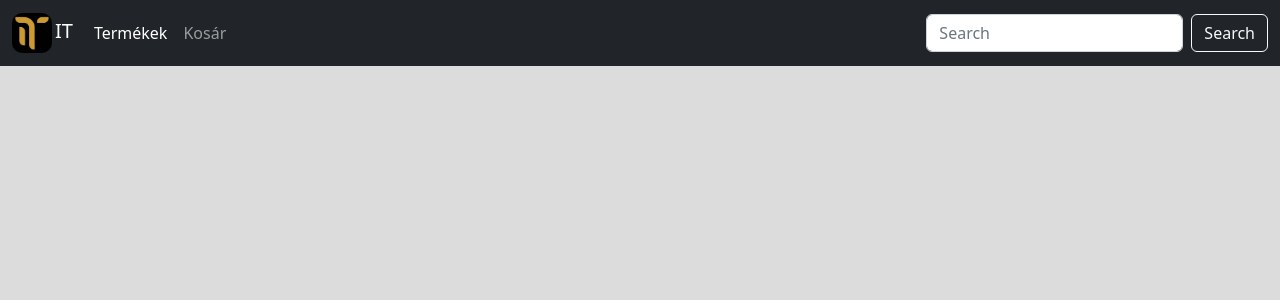
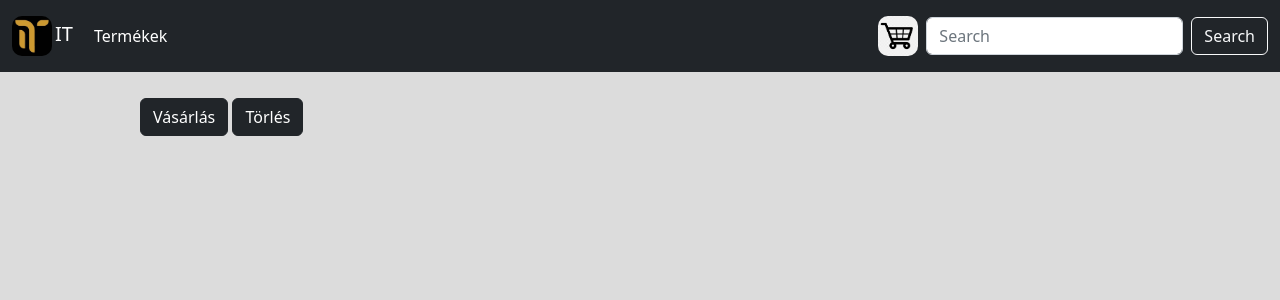
Before and after one commit to SagiDaniel/Webshop, a PHP site: page /kosar.html in a window 1280 px wide. Shown: the top 300 px of the page. Run offline with PHP 8.4, Linux system fonts and the light colour scheme.

Commit message:
vasarlas kezdete

```diff
--- a/kosar.html
+++ b/kosar.html
@@ -1,27 +1,35 @@
 <!DOCTYPE html>
 <html lang="hu">
+
 <head>
     <meta charset="UTF-8">
     <meta http-equiv="X-UA-Compatible" content="IE=edge">
     <meta name="viewport" content="width=device-width, initial-scale=1.0">
-    <link href="https://cdn.jsdelivr.net/npm/bootstrap@5.2.2/dist/css/bootstrap.min.css" rel="stylesheet" integrity="sha384-Zenh87qX5JnK2Jl0vWa8Ck2rdkQ2Bzep5IDxbcnCeuOxjzrPF/et3URy9Bv1WTRi" crossorigin="anonymous">
+    <link href="https://cdn.jsdelivr.net/npm/bootstrap@5.2.2/dist/css/bootstrap.min.css" rel="stylesheet"
+        integrity="sha384-Zenh87qX5JnK2Jl0vWa8Ck2rdkQ2Bzep5IDxbcnCeuOxjzrPF/et3URy9Bv1WTRi" crossorigin="anonymous">
     <link rel="stylesheet" href="src/css/style.css">
     <title>Kosár</title>
 </head>
+
 <body>
     <nav class="navbar navbar-expand-lg navbar-dark bg-dark">
         <div class="container-fluid">
             <a class="navbar-brand" href="index.html"><img src="src/img/logo.jpg" alt="">IT</a>
-        <button class="navbar-toggler" type="button" data-bs-toggle="collapse" data-bs-target="#navbarSupportedContent" aria-controls="navbarSupportedContent" aria-expanded="false" aria-label="Toggle navigation">
+            <button class="navbar-toggler" type="button" data-bs-toggle="collapse"
+                data-bs-target="#navbarSupportedContent" aria-controls="navbarSupportedContent" aria-expanded="false"
+                aria-label="Toggle navigation">
                 <span class="navbar-toggler-icon"></span>
             </button>
             <div class="collapse navbar-collapse" id="navbarSupportedContent">
-        <ul class="navbar-nav me-auto mb-2 mb-lg-0">
+                <ul class="navbar-nav me-auto ">
                     <li class="nav-item">
                         <a class="nav-link active" aria-current="page" href="termekek.html">Termékek</a>
                     </li>
+                </ul>
+                <ul class="navbar-nav  mb-2 mb-lg-0 d-flex justify-content-end">
                     <li class="nav-item">
-            <a class="nav-link" href="kosar.html">Kosár</a>
+                        <a class="nav-link" id="kosar" href="kosar.html"><img src="src/img/kosar2.png" alt="kosár"
+                                title="Kosár"></a>
                     </li>
                 </ul>
                 <form class="d-flex" role="search">
@@ -31,7 +39,108 @@
             </div>
         </div>
     </nav>
+    <div class="container">
 
-    <script src="https://cdn.jsdelivr.net/npm/bootstrap@5.2.2/dist/js/bootstrap.bundle.min.js" integrity="sha384-OERcA2EqjJCMA+/3y+gxIOqMEjwtxJY7qPCqsdltbNJuaOe923+mo//f6V8Qbsw3" crossorigin="anonymous"></script><script src="src/js/script.js"></script>
+        <div class="modal" tabindex="-1">
+            <div class="modal-dialog">
+                <div class="modal-content">
+                    <div class="modal-header">
+                        <h5 class="modal-title">Modal title</h5>
+                        <button type="button" class="btn-close" data-bs-dismiss="modal" aria-label="Close"></button>
+                    </div>
+                    <div class="modal-body">
+                        <p>Modal body text goes here.</p>
+                    </div>
+                    <div class="modal-footer">
+                        <button type="button" class="btn btn-secondary" data-bs-dismiss="modal">Close</button>
+                        <button type="button" class="btn btn-primary">Save changes</button>
+                    </div>
+                </div>
+            </div>
+        </div>
+
+<button type="button" class="btn btn-dark" data-bs-toggle="modal" data-bs-target="#exampleModal1">
+    Vásárlás
+  </button>
+
+  <div class="modal fade" id="exampleModal1" tabindex="-1" aria-labelledby="exampleModalLabel" aria-hidden="true">
+    <div class="modal-dialog">
+      <div class="modal-content">
+        <div class="modal-header">
+          <h1 class="modal-title fs-5" id="exampleModalLabel">Vásárlás</h1>
+          <button type="button" class="btn-close" data-bs-dismiss="modal" aria-label="Close"></button>
+        </div>
+        <div class="modal-body">
+            <form>
+                <div class="mb-3">
+                  <label for="exampleInputEmail1" class="form-label">Email address</label>
+                  <input type="email" class="form-control" id="exampleInputEmail1" aria-describedby="emailHelp">
+                  <div id="emailHelp" class="form-text">We'll never share your email with anyone else.</div>
+                </div>
+                <div class="mb-3">
+                  <label for="exampleInputPassword1" class="form-label">Password</label>
+                  <input type="password" class="form-control" id="exampleInputPassword1">
+                </div>
+                <div class="mb-3 form-check">
+                  <input type="checkbox" class="form-check-input" id="exampleCheck1">
+                  <label class="form-check-label" for="exampleCheck1">Nem vagyok robot</label>
+                </div>
+              </form>
+        </div>
+        <div class="modal-footer">
+          <button type="button" class="btn btn-secondary" data-bs-dismiss="modal">Bezár</button>
+          <button type="button" class="btn btn-success" id="vasarlas" onclick="vasarlas()" data-bs-dismiss="modal" >Vásárlás</button>
+        </div>
+      </div>
+    </div>
+  </div>
+
+
+        <button type="button" class="btn btn-dark" data-bs-toggle="modal" data-bs-target="#exampleModal">
+            Törlés
+        </button>
+        <svg xmlns="http://www.w3.org/2000/svg" style="display: none;">
+            <symbol id="check-circle-fill" viewBox="0 0 16 16">
+                <path
+                    d="M16 8A8 8 0 1 1 0 8a8 8 0 0 1 16 0zm-3.97-3.03a.75.75 0 0 0-1.08.022L7.477 9.417 5.384 7.323a.75.75 0 0 0-1.06 1.06L6.97 11.03a.75.75 0 0 0 1.079-.02l3.992-4.99a.75.75 0 0 0-.01-1.05z" />
+            </symbol>
+            <symbol id="info-fill" viewBox="0 0 16 16">
+                <path
+                    d="M8 16A8 8 0 1 0 8 0a8 8 0 0 0 0 16zm.93-9.412-1 4.705c-.07.34.029.533.304.533.194 0 .487-.07.686-.246l-.088.416c-.287.346-.92.598-1.465.598-.703 0-1.002-.422-.808-1.319l.738-3.468c.064-.293.006-.399-.287-.47l-.451-.081.082-.381 2.29-.287zM8 5.5a1 1 0 1 1 0-2 1 1 0 0 1 0 2z" />
+            </symbol>
+            <symbol id="exclamation-triangle-fill" viewBox="0 0 16 16">
+                <path
+                    d="M8.982 1.566a1.13 1.13 0 0 0-1.96 0L.165 13.233c-.457.778.091 1.767.98 1.767h13.713c.889 0 1.438-.99.98-1.767L8.982 1.566zM8 5c.535 0 .954.462.9.995l-.35 3.507a.552.552 0 0 1-1.1 0L7.1 5.995A.905.905 0 0 1 8 5zm.002 6a1 1 0 1 1 0 2 1 1 0 0 1 0-2z" />
+            </symbol>
+        </svg>
+        <div class="modal fade" id="exampleModal" tabindex="-1" aria-labelledby="exampleModalLabel" aria-hidden="true">
+            <div class="modal-dialog">
+                <div class="modal-content">
+                    <div class="modal-header">
+                        <h1 class="modal-title fs-5" id="exampleModalLabel">
+                            <div class="alert alert-danger d-flex align-items-center" role="alert">
+                                <svg class="bi flex-shrink-0 me-2" role="img" aria-label="Danger:">
+                                    <use xlink:href="#exclamation-triangle-fill" />
+                                </svg>
+                                <div>
+                                    Biztosan törli?
+                                </div>
+                            </div>
+                        </h1>
+                    </div>
+                    <div class="modal-footer">
+                        <button type="button" class="btn btn-secondary" data-bs-dismiss="modal">Nem</button>
+                        <button type="button" class="btn btn-danger" onclick="torles()" data-bs-dismiss="modal">Igen</button>
+                    </div>
+                </div>
+            </div>
+        </div>
+    </div>
+    <script src="https://cdn.jsdelivr.net/npm/bootstrap@5.2.2/dist/js/bootstrap.bundle.min.js"
+        integrity="sha384-OERcA2EqjJCMA+/3y+gxIOqMEjwtxJY7qPCqsdltbNJuaOe923+mo//f6V8Qbsw3"
+        crossorigin="anonymous"></script>
+    <script src="src/js/script.js"></script>
+
 </body>
+
 </html>
--- a/src/css/style.css
+++ b/src/css/style.css
@@ -4,6 +4,7 @@ body {
 .container{
     margin-left: 10%;
     margin-right: 10%;
+    margin-top: 2%;
 }
 span {
     float: right;
@@ -26,11 +27,14 @@ span {
         "reklam"
         "leiras";
 }
-
+svg{
+  width: 10%;
+  height: 10%;
+  filter: invert(18%) sepia(64%) saturate(4808%) hue-rotate(353deg) brightness(97%) contrast(122%);
+}
 #kosar {
     float: right;
     justify-self: flex-end;
-
 }
 
 .card {
--- a/src/js/script.js
+++ b/src/js/script.js
@@ -0,0 +1,19 @@
+const check = document.getElementById("exampleCheck1").checked;
+if(check==false)
+{
+    document.getElementById("vasarlas").disabled = true;
+}
+else
+{
+    document.getElementById("vasarlas").disabled = false;
+}
+
+
+function torles()
+{
+alert("A kosár tartalma mostantól üres")
+}
+function vasarlas()
+{
+    alert("Sikeres vásárlás")
+}
```
Also changed, not shown: index.html (+11 -3 lines), termekek.html (+13 -2 lines). Lines whose indentation alone changed are shown as unchanged.
